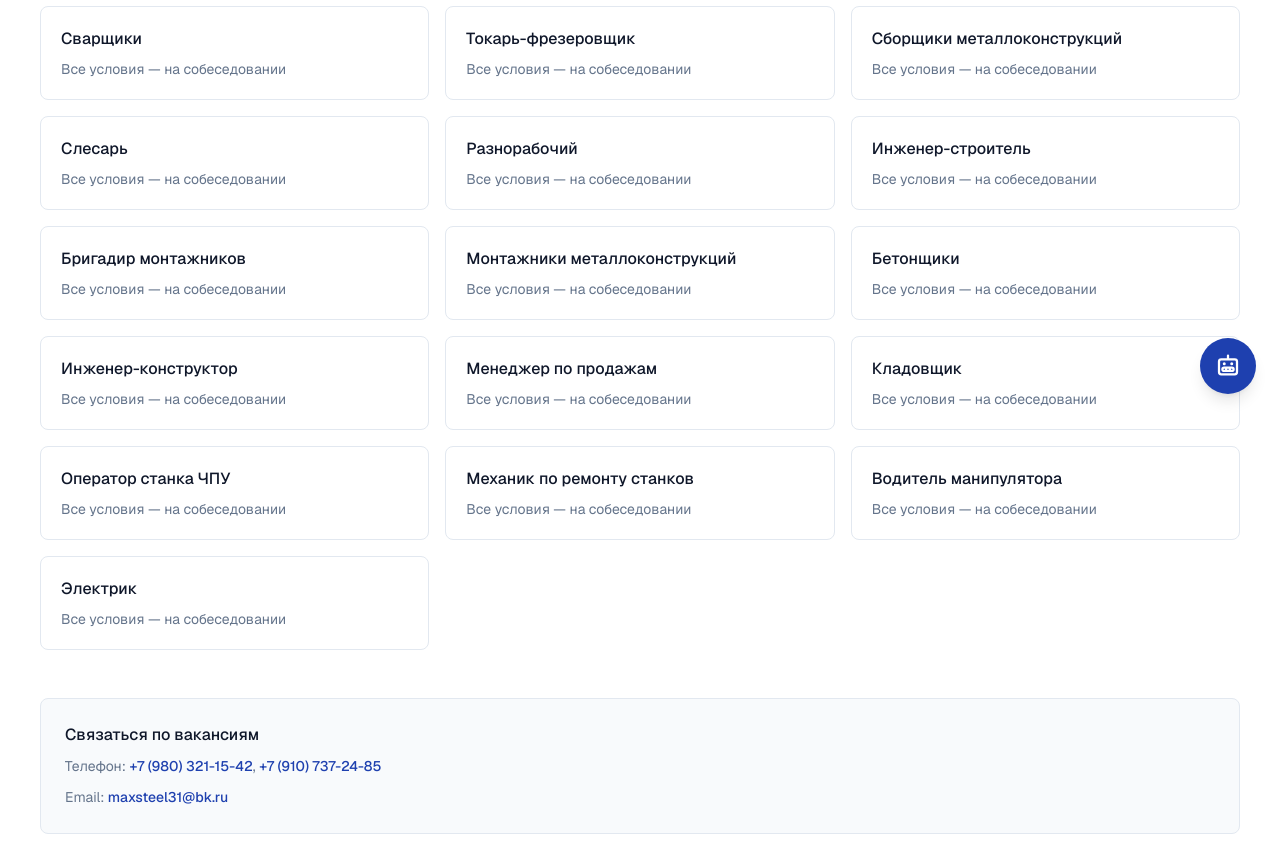
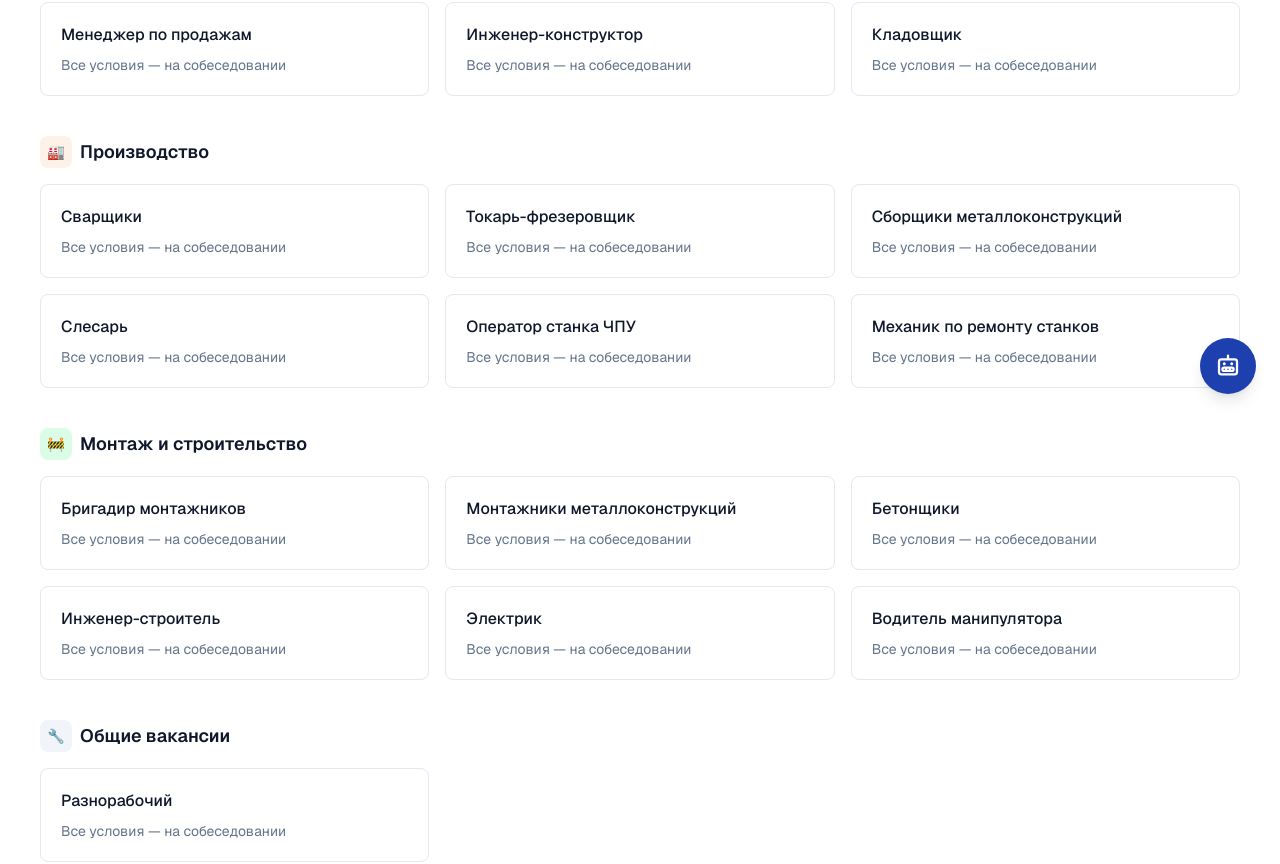
Before and after one commit to faded679/lstkmk, a Next.js app: page /vacancies in a window 1280 px wide. Shown: the part 382-1246 px from the top of the page. Built offline with nearby package versions, Linux system fonts and the light colour scheme.

Commit message:
feat: reorganize vacancies with categories

```diff
--- a/src/app/vacancies/page.tsx
+++ b/src/app/vacancies/page.tsx
@@ -38,30 +38,19 @@ export default function VacanciesPage() {
           initial={reduce ? false : { opacity: 0, y: 24 }}
           animate={{ opacity: 1, y: 0 }}
           transition={{ duration: 0.5, delay: 0.15, ease: [0.16, 1, 0.3, 1] }}
-          className="mt-14"
+          className="mt-14 space-y-10"
         >
-          <h2 className="text-xl font-semibold text-foreground mb-6">
-            Открытые вакансии
+          {/* Офис и управление */}
+          <div>
+            <h2 className="text-lg font-semibold text-foreground mb-4 flex items-center gap-2">
+              <span className="w-8 h-8 rounded-lg bg-accent-blue/10 flex items-center justify-center text-accent-blue text-sm">📋</span>
+              Офис и управление
             </h2>
-
             <div className="grid grid-cols-1 md:grid-cols-2 lg:grid-cols-3 gap-4">
               {[
-              "Сварщики",
-              "Токарь-фрезеровщик",
-              "Сборщики металлоконструкций",
-              "Слесарь",
-              "Разнорабочий",
-              "Инженер-строитель",
-              "Бригадир монтажников",
-              "Монтажники металлоконструкций",
-              "Бетонщики",
+                "Менеджер по продажам",
                 "Инженер-конструктор",
-              "Менеджер по продажам",
                 "Кладовщик",
-              "Оператор станка ЧПУ",
-              "Механик по ремонту станков",
-              "Водитель манипулятора",
-              "Электрик",
               ].map((vacancy) => (
                 <div
                   key={vacancy}
@@ -73,6 +62,86 @@ export default function VacanciesPage() {
                   </p>
                 </div>
               ))}
+            </div>
+          </div>
+
+          {/* Производство */}
+          <div>
+            <h2 className="text-lg font-semibold text-foreground mb-4 flex items-center gap-2">
+              <span className="w-8 h-8 rounded-lg bg-accent-orange/10 flex items-center justify-center text-accent-orange text-sm">🏭</span>
+              Производство
+            </h2>
+            <div className="grid grid-cols-1 md:grid-cols-2 lg:grid-cols-3 gap-4">
+              {[
+                "Сварщики",
+                "Токарь-фрезеровщик",
+                "Сборщики металлоконструкций",
+                "Слесарь",
+                "Оператор станка ЧПУ",
+                "Механик по ремонту станков",
+              ].map((vacancy) => (
+                <div
+                  key={vacancy}
+                  className="p-5 rounded-lg border border-border bg-white hover:shadow-md transition-shadow"
+                >
+                  <h3 className="font-medium text-foreground">{vacancy}</h3>
+                  <p className="mt-2 text-sm text-muted">
+                    Все условия — на собеседовании
+                  </p>
+                </div>
+              ))}
+            </div>
+          </div>
+
+          {/* Монтаж и строительство */}
+          <div>
+            <h2 className="text-lg font-semibold text-foreground mb-4 flex items-center gap-2">
+              <span className="w-8 h-8 rounded-lg bg-green-100 flex items-center justify-center text-green-600 text-sm">🚧</span>
+              Монтаж и строительство
+            </h2>
+            <div className="grid grid-cols-1 md:grid-cols-2 lg:grid-cols-3 gap-4">
+              {[
+                "Бригадир монтажников",
+                "Монтажники металлоконструкций",
+                "Бетонщики",
+                "Инженер-строитель",
+                "Электрик",
+                "Водитель манипулятора",
+              ].map((vacancy) => (
+                <div
+                  key={vacancy}
+                  className="p-5 rounded-lg border border-border bg-white hover:shadow-md transition-shadow"
+                >
+                  <h3 className="font-medium text-foreground">{vacancy}</h3>
+                  <p className="mt-2 text-sm text-muted">
+                    Все условия — на собеседовании
+                  </p>
+                </div>
+              ))}
+            </div>
+          </div>
+
+          {/* Общие */}
+          <div>
+            <h2 className="text-lg font-semibold text-foreground mb-4 flex items-center gap-2">
+              <span className="w-8 h-8 rounded-lg bg-slate-100 flex items-center justify-center text-slate-600 text-sm">🔧</span>
+              Общие вакансии
+            </h2>
+            <div className="grid grid-cols-1 md:grid-cols-2 lg:grid-cols-3 gap-4">
+              {[
+                "Разнорабочий",
+              ].map((vacancy) => (
+                <div
+                  key={vacancy}
+                  className="p-5 rounded-lg border border-border bg-white hover:shadow-md transition-shadow"
+                >
+                  <h3 className="font-medium text-foreground">{vacancy}</h3>
+                  <p className="mt-2 text-sm text-muted">
+                    Все условия — на собеседовании
+                  </p>
+                </div>
+              ))}
+            </div>
           </div>
         </motion.div>
 
```
Lines whose indentation alone changed are shown as unchanged.
